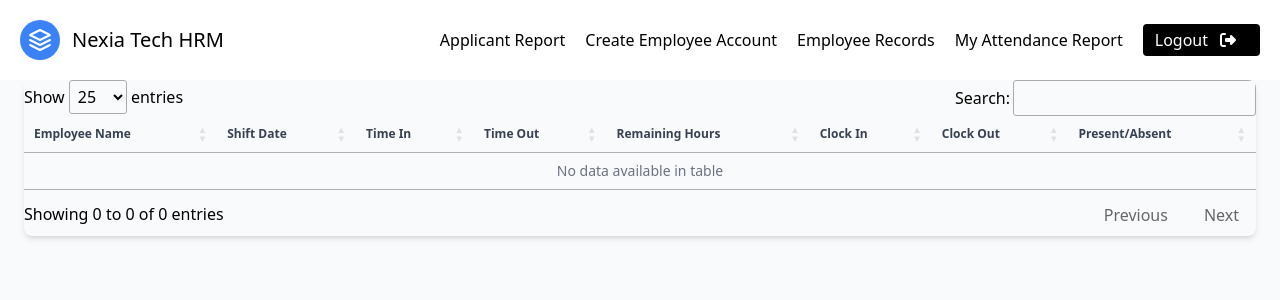
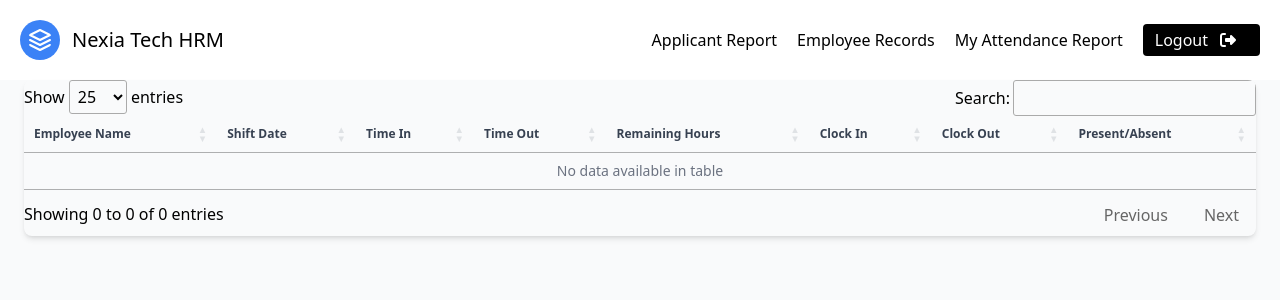
Before and after one commit to nexia-tech/HRM, a Django app: page /hrm/employees-report/1/ in a window 1280 px wide. Shown: the top 300 px of the page. Run offline with Django 5.2, Linux system fonts and the light colour scheme; the visitor is signed in with stand-in values (Sample User, id 1); data that the repository does not hold is empty; parts of the project's set-up code (start-up, migrations or seed data) failed here and were passed over; some libraries are stand-ins or nearby versions.

Commit message:
remove create employee page

```diff
--- a/templates/base.html
+++ b/templates/base.html
@@ -36,7 +36,7 @@
           <nav class="md:ml-auto flex flex-wrap items-center text-base justify-center">
             {% if user.is_staff %}
             <a href="{% url "applicants" %}"  class="mr-5 hover:text-gray-500 cursor-pointer">Applicant Report</a>
-            <a href="{% url "create-employee-account" %}"  class="mr-5 hover:text-gray-500 cursor-pointer">Create Employee Account</a>
+            {% comment %} <a href="{% url "create-employee-account" %}"  class="mr-5 hover:text-gray-500 cursor-pointer">Create Employee Account</a> {% endcomment %}
             <a href="{% url "employees" %}"  class="mr-5 hover:text-gray-500 cursor-pointer">Employee Records</a>
             <a href="{% url "my-attendance" %}" class="mr-5 hover:text-gray-500 cursor-pointer">My Attendance Report</a>
           {% else %}
--- a/templates/index.html
+++ b/templates/index.html
@@ -27,7 +27,7 @@
         <nav class="md:ml-auto flex flex-wrap items-center text-base justify-center">
           {% if user.is_staff %}
             <a href="{% url "applicants" %}"  class="mr-5 hover:text-gray-500 cursor-pointer">Applicant Report</a>
-          <a href="{% url "create-employee-account" %}" class="mr-5 hover:text-gray-500 cursor-pointer">Create Employee Account</a>
+          {% comment %} <a href="{% url "create-employee-account" %}" class="mr-5 hover:text-gray-500 cursor-pointer">Create Employee Account</a> {% endcomment %}
           <a href="{% url "employees" %}"  class="mr-5 hover:text-gray-500 cursor-pointer">Employee Records</a>
           <a href="{% url "my-attendance" %}" class="mr-5 hover:text-gray-500 cursor-pointer">My Attendance Report</a>
           {% else %}
```
